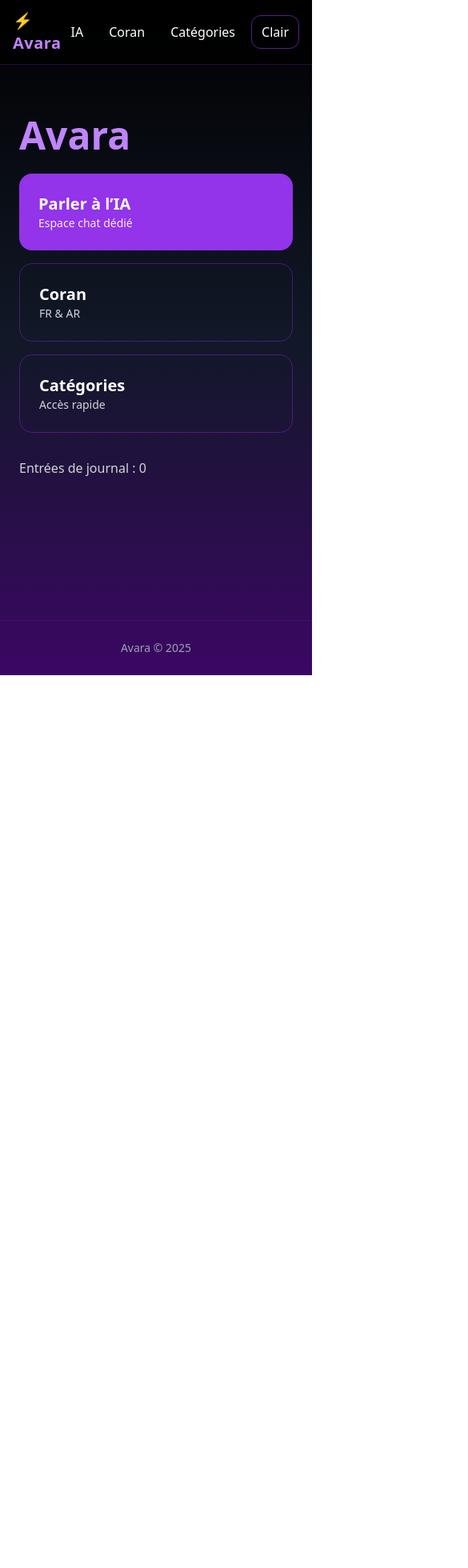
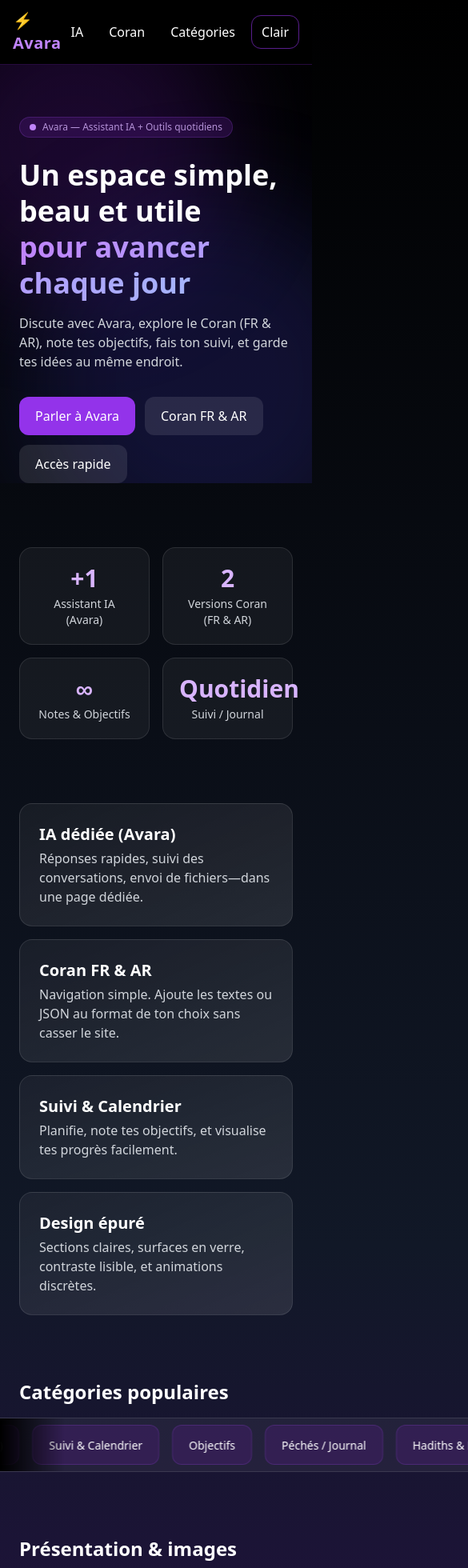
Before and after one commit to mirador647/masc-site, a Next.js app: page / in a window 390 px wide. Shown: the top 1960 px of the page at 80% size, 585 px wide, since content can reach past the window. Before the commit the page ends 844 px from the top, so only its background shows below. Built offline with nearby package versions, Linux system fonts and the light colour scheme.

Commit message:
chore: set @ alias to src in next.config.js

```diff
--- a/src/app/page.tsx
+++ b/src/app/page.tsx
@@ -1,43 +1,80 @@
-"use client";
+// src/app/page.tsx
+export const revalidate = 0;
 export const dynamic = "force-dynamic";
-export const revalidate = 0;
 
+import Hero from "@/components/Hero";
+import Stats from "@/components/Stats";
+import Features from "@/components/Features";
+import AutoMarquee from "@/components/AutoMarquee";
+import Gallery from "@/components/Gallery";
 
-import { useEffect, useState } from "react";
-import Link from "next/link";
+export default function Page() {
+  return (
+    <div className="flex flex-col gap-20">
+      <Hero />
 
-export default function Home() {
-  const [count, setCount] = useState(0);
+      <section className="max-w-6xl mx-auto px-6">
+        <Stats />
+      </section>
 
-  useEffect(() => {
-    try {
-      const arr = JSON.parse(localStorage.getItem("journal:entries") || "[]");
-      setCount(Array.isArray(arr) ? arr.length : 0);
-    } catch {}
-  }, []);
+      <section className="max-w-6xl mx-auto px-6">
+        <Features />
+      </section>
 
-  return (
-    <main className="max-w-5xl mx-auto px-6 py-16">
-      <h1 className="text-5xl font-extrabold text-purple-400 mb-6">Avara</h1>
+      {/* Carrousel horizontal auto-défilant (pause au survol) */}
+      <section className="max-w-7xl mx-auto px-0">
+        <h2 className="px-6 text-2xl md:text-3xl font-bold mb-4">
+          Catégories populaires
+        </h2>
+        <AutoMarquee
+          items={[
+            { label: "Coran", href: "/quran" },
+            { label: "IA (Avara)", href: "/ai" },
+            { label: "Suivi & Calendrier", href: "/planner" },
+            { label: "Objectifs", href: "/goals" },
+            { label: "Péchés / Journal", href: "/sins" },
+            { label: "Hadiths & Notes", href: "/hadiths" },
+            { label: "Trackers", href: "/trackers" },
+            { label: "Catégories", href: "/categories" },
+          ]}
+        />
+      </section>
 
-      <div className="grid gap-4 md:grid-cols-3">
-        <Link href="/ai" className="rounded-2xl bg-purple-600 hover:bg-purple-700 px-6 py-6 text-white">
-          <div className="text-xl font-semibold">Parler à l’IA</div>
-          <div className="text-sm opacity-90">Espace chat dédié</div>
-        </Link>
+      {/* Section galerie pour insérer tes images / présentation */}
+      <section className="max-w-7xl mx-auto px-6">
+        <h2 className="text-2xl md:text-3xl font-bold mb-4">Présentation & images</h2>
+        <p className="text-gray-300 mb-6 max-w-3xl">
+          Ajoute ici une présentation de ton projet. Tu peux remplacer les vignettes
+          par tes images dans <code>/public/images/gallery/</code>. Clique sur une
+          vignette pour l’agrandir (ou remplace le lien par ce que tu veux).
+        </p>
+        <Gallery />
+      </section>
 
-        <Link href="/quran" className="rounded-2xl border border-purple-700/50 hover:bg-purple-700/10 px-6 py-6">
-          <div className="text-xl font-semibold">Coran</div>
-          <div className="text-sm text-gray-300">FR & AR</div>
-        </Link>
-
-        <Link href="/categories" className="rounded-2xl border border-purple-700/50 hover:bg-purple-700/10 px-6 py-6">
-          <div className="text-xl font-semibold">Catégories</div>
-          <div className="text-sm text-gray-300">Accès rapide</div>
-        </Link>
-      </div>
-
-      <div className="mt-8 text-gray-300">Entrées de journal : {count}</div>
-    </main>
+      {/* CTA final */}
+      <section className="max-w-6xl mx-auto px-6 pb-16">
+        <div className="rounded-2xl border border-white/10 p-8 md:p-12 bg-gradient-to-br from-purple-900/30 to-indigo-900/30">
+          <h3 className="text-2xl md:text-3xl font-bold mb-3">Prêt à démarrer ?</h3>
+          <p className="text-gray-300 mb-6">
+            Lance l’IA Avara, explore le Coran en FR/AR, planifie, note tes objectifs,
+            et avance pas à pas.
+          </p>
+          <div className="flex gap-3">
+            <a
+              href="/ai"
+              className="px-5 py-3 rounded-xl bg-purple-600 hover:bg-purple-500 transition font-medium"
+            >
+              Ouvrir Avara
+            </a>
+            <a
+              href="/categories"
+              className="px-5 py-3 rounded-xl bg-white/10 hover:bg-white/20 transition font-medium"
+            >
+              Explorer les catégories
+            </a>
+          </div>
+        </div>
+      </section>
+    </div>
   );
 }
--- a/src/app/quran/page.tsx
+++ b/src/app/quran/page.tsx
@@ -1,50 +1,48 @@
-"use client";
+// src/app/quran/page.tsx
+export const revalidate = 0;
 export const dynamic = "force-dynamic";
-export const revalidate = 0;
-
-import { useEffect, useState } from "react";
-
-type Verse = { number: number; text: string };
-
-async function load(lang: "ar" | "fr", sura: number): Promise<Verse[]> {
-  const res = await fetch(`/quran/${lang}/${sura}.json`, { cache: "no-store" });
-  if (!res.ok) return [];
-  return res.json();
-}
 
 export default function QuranPage() {
-  const [lang, setLang] = useState<"ar" | "fr">("fr");
-  const [sura, setSura] = useState(1);
-  const [verses, setVerses] = useState<Verse[]>([]);
-  const [loading, setLoading] = useState(false);
+  return (
+    <section className="max-w-5xl mx-auto px-6 py-10">
+      <h1 className="text-3xl md:text-4xl font-extrabold mb-4">
+        Coran — Français & Arabe
+      </h1>
+      <p className="text-gray-300 max-w-2xl">
+        Choisis la version. Tu peux plus tard brancher un JSON, un fichier texte
+        ou une API — la structure du site restera stable.
+      </p>
 
-  useEffect(() => {
-    setLoading(true);
-    load(lang, sura).then(setVerses).finally(() => setLoading(false));
-  }, [lang, sura]);
+      <div className="grid md:grid-cols-2 gap-4 mt-8">
+        <a
+          href="/quran/fr"
+          className="rounded-2xl border border-white/10 bg-gradient-to-br from-white/5 to-white/10 p-6 hover:bg-white/10 transition"
+        >
+          <h2 className="text-xl font-semibold mb-1">Coran — Français</h2>
+          <p className="text-gray-300 text-sm">
+            Traduction française (texte clair). Navigation par sourates.
+          </p>
+        </a>
 
-  return (
-    <main className="max-w-5xl mx-auto px-4 py-10">
-      <h1 className="text-4xl font-bold text-purple-400 mb-6">Coran</h1>
-      <div className="flex flex-wrap gap-3 mb-6">
-        <select value={lang} onChange={(e)=>setLang(e.target.value as "ar"|"fr")} className="bg-black/50 border border-purple-700/40 rounded-xl px-3 py-2">
-          <option value="fr">Français</option>
-          <option value="ar">Arabe</option>
-        </select>
-        <input type="number" min={1} max={114} value={sura} onChange={(e)=>setSura(Number(e.target.value))}
-          className="w-28 bg-black/50 border border-purple-700/40 rounded-xl px-3 py-2" />
+        <a
+          href="/quran/ar"
+          className="rounded-2xl border border-white/10 bg-gradient-to-br from-white/5 to-white/10 p-6 hover:bg-white/10 transition"
+        >
+          <h2 className="text-xl font-semibold mb-1">القرآن — عربي</h2>
+          <p className="text-gray-300 text-sm">
+            Texte arabe. Support du sens de lecture RTL possible.
+          </p>
+        </a>
       </div>
 
-      {loading ? <p className="text-gray-400">Chargement…</p> : (
-        <div className="space-y-3">
-          {verses.length === 0 && <p className="text-gray-400">Ajoute les fichiers JSON dans <code>/public/quran/{`{ar|fr}`}/{`{1..114}`}.json</code>.</p>}
-          {verses.map(v => (
-            <div key={v.number} className="border border-purple-700/30 rounded-xl p-3 bg-black/40">
-              <span className="text-purple-300 mr-2">{v.number}.</span>{v.text}
-            </div>
-          ))}
-        </div>
-      )}
-    </main>
+      <div className="mt-10 text-sm text-gray-400">
+        <p>
+          Astuce : place tes ressources dans <code>/public/quran/fr/</code> et{" "}
+          <code>/public/quran/ar/</code> (JSON ou textes), puis fais des pages{" "}
+          <code>src/app/quran/fr/page.tsx</code> et <code>src/app/quran/ar/page.tsx</code>
+          qui lisent ces fichiers via <code>fetch("/quran/...")</code>.
+        </p>
+      </div>
+    </section>
   );
 }
--- /dev/null
+++ b/src/components/AutoMarquee.tsx
@@ -0,0 +1,68 @@
+// src/components/AutoMarquee.tsx
+"use client";
+
+import { useEffect, useRef, useState } from "react";
+
+type Item = { label: string; href: string };
+
+export default function AutoMarquee({ items }: { items: Item[] }) {
+  const containerRef = useRef<HTMLDivElement>(null);
+  const [paused, setPaused] = useState(false);
+
+  useEffect(() => {
+    const el = containerRef.current;
+    if (!el) return;
+
+    let x = 0;
+    let raf = 0;
+
+    const speed = 0.5; // px/frame
+    const totalWidth = el.scrollWidth / 2; // on duplique la liste
+
+    const step = () => {
+      if (!paused) {
+        x = (x + speed) % totalWidth;
+        el.style.transform = `translateX(${-x}px)`;
+      }
+      raf = requestAnimationFrame(step);
+    };
+
+    raf = requestAnimationFrame(step);
+    return () => cancelAnimationFrame(raf);
+  }, [paused]);
+
+  // on duplique pour la boucle infinie
+  const loop = [...items, ...items];
+
+  return (
+    <div
+      className="relative overflow-hidden border-y border-white/10 bg-white/5"
+      onMouseEnter={() => setPaused(true)}
+      onMouseLeave={() => setPaused(false)}
+    >
+      <div
+        ref={containerRef}
+        className="whitespace-nowrap flex"
+        style={{ willChange: "transform" }}
+        aria-label="Carrousel de catégories"
+      >
+        {loop.map((it, i) => (
+          <a
+            key={`${it.label}-${i}`}
+            href={it.href}
+            className="shrink-0 m-2"
+            tabIndex={0}
+          >
+            <div className="px-5 py-3 rounded-xl bg-purple-900/30 hover:bg-purple-800/40 transition border border-purple-500/20">
+              <span className="text-sm md:text-base font-medium">{it.label}</span>
+            </div>
+          </a>
+        ))}
+      </div>
+
+      {/* Ombres de bords pour le style */}
+      <div className="pointer-events-none absolute inset-y-0 left-0 w-20 bg-gradient-to-r from-black to-transparent" />
+      <div className="pointer-events-none absolute inset-y-0 right-0 w-20 bg-gradient-to-l from-black to-transparent" />
+    </div>
+  );
+}
--- a/src/components/Features.tsx
+++ b/src/components/Features.tsx
@@ -1,17 +1,39 @@
+// src/components/Features.tsx
+const features = [
+  {
+    title: "IA dédiée (Avara)",
+    desc:
+      "Réponses rapides, suivi des conversations, envoi de fichiers—dans une page dédiée.",
+  },
+  {
+    title: "Coran FR & AR",
+    desc:
+      "Navigation simple. Ajoute les textes ou JSON au format de ton choix sans casser le site.",
+  },
+  {
+    title: "Suivi & Calendrier",
+    desc:
+      "Planifie, note tes objectifs, et visualise tes progrès facilement.",
+  },
+  {
+    title: "Design épuré",
+    desc:
+      "Sections claires, surfaces en verre, contraste lisible, et animations discrètes.",
+  },
+];
+
 export default function Features() {
-  const features = [
-    { t: "IA dédiée", d: "Page IA séparée, animation d’écriture, pièces jointes, export." },
-    { t: "Suivi & Calendrier", d: "Enregistre, filtre, mini-calendrier, pont vers l’IA." },
-    { t: "Péchomètre", d: "Catégories, sévérité, repentance, streaks, export JSON." },
-  ];
   return (
-    <section className="max-w-6xl mx-auto px-6 py-12 grid md:grid-cols-3 gap-6">
-      {features.map((f, i) => (
-        <div key={i} className="bg-black/50 border border-purple-700/30 rounded-2xl p-6">
-          <div className="text-xl font-bold text-purple-300">{f.t}</div>
-          <div className="text-gray-300 mt-2">{f.d}</div>
+    <div className="grid md:grid-cols-2 gap-4">
+      {features.map((f) => (
+        <div
+          key={f.title}
+          className="rounded-2xl border border-white/10 bg-gradient-to-br from-white/5 to-white/10 p-6"
+        >
+          <h3 className="text-xl font-semibold mb-1">{f.title}</h3>
+          <p className="text-gray-300">{f.desc}</p>
         </div>
       ))}
-    </section>
+    </div>
   );
 }
--- /dev/null
+++ b/src/components/Gallery.tsx
@@ -0,0 +1,52 @@
+// src/components/Gallery.tsx
+"use client";
+
+import { useState } from "react";
+
+const images = [
+  "/images/gallery/1.jpg",
+  "/images/gallery/2.jpg",
+  "/images/gallery/3.jpg",
+  "/images/gallery/4.jpg",
+  "/images/gallery/5.jpg",
+  "/images/gallery/6.jpg",
+];
+
+function ImageTile({ src, index }: { src: string; index: number }) {
+  const [errored, setErrored] = useState(false);
+
+  if (errored) {
+    // Fallback si l'image n'existe pas encore
+    return (
+      <div className="group rounded-xl overflow-hidden border border-white/10 bg-white/5 grid place-items-center h-40 md:h-48">
+        <span className="text-gray-400 text-sm">/public{src} (à ajouter)</span>
+      </div>
+    );
+  }
+
+  return (
+    <a
+      href={src}
+      className="group rounded-xl overflow-hidden border border-white/10 bg-white/5 block"
+      title={`Galerie ${index + 1}`}
+    >
+      <img
+        src={src}
+        alt={`Galerie ${index + 1}`}
+        className="w-full h-40 md:h-48 object-cover group-hover:opacity-90 transition"
+        onError={() => setErrored(true)}
+        loading="lazy"
+      />
+    </a>
+  );
+}
+
+export default function Gallery() {
+  return (
+    <div className="grid grid-cols-2 md:grid-cols-3 gap-3">
+      {images.map((src, idx) => (
+        <ImageTile key={src + idx} src={src} index={idx} />
+      ))}
+    </div>
+  );
+}
--- a/src/components/Hero.tsx
+++ b/src/components/Hero.tsx
@@ -1,31 +1,50 @@
-"use client";
-import { motion } from "framer-motion";
-import Link from "next/link";
-
+// src/components/Hero.tsx
 export default function Hero() {
   return (
     <section className="relative overflow-hidden">
-      <div className="pointer-events-none absolute -top-32 -left-32 w-[40rem] h-[40rem] rounded-full bg-purple-700/15 blur-3xl" />
-      <div className="pointer-events-none absolute -bottom-40 -right-20 w-[35rem] h-[35rem] rounded-full bg-fuchsia-700/15 blur-3xl" />
-      <div className="max-w-6xl mx-auto px-6 py-20 md:py-28 text-center">
-        <motion.h1 initial={{ opacity: 0, y: -12 }} animate={{ opacity: 1, y: 0 }} transition={{ duration: 0.45 }}
-          className="text-5xl md:text-6xl font-extrabold tracking-tight">
-          <span className="text-white">Avara — </span>
-          <span className="text-purple-400 drop-shadow-[0_0_20px_rgba(168,85,247,0.6)]">organisé & clair</span>
-        </motion.h1>
-        <motion.p initial={{ opacity: 0 }} animate={{ opacity: 1 }} transition={{ delay: 0.15 }}
-          className="mt-5 text-lg md:text-xl text-gray-300 max-w-3xl mx-auto">
-          Planifie, note, suis. Une page IA dédiée t’accompagne quand tu en as besoin.
-        </motion.p>
-        <motion.div initial={{ opacity: 0, y: 12 }} animate={{ opacity: 1, y: 0 }} transition={{ delay: 0.3 }}
-          className="mt-9 flex items-center justify-center gap-3">
-          <Link href="/ai" className="px-5 py-3 rounded-xl bg-purple-600 hover:bg-purple-700 transition shadow-lg shadow-purple-700/30">
-            Page IA
-          </Link>
-          <Link href="/categories" className="px-5 py-3 rounded-xl border border-purple-600/60 hover:bg-purple-600/10 transition">
-            Catégories
-          </Link>
-        </motion.div>
+      <div className="absolute inset-0 pointer-events-none">
+        <div className="absolute -top-24 -left-24 w-96 h-96 rounded-full bg-purple-700/20 blur-3xl" />
+        <div className="absolute -bottom-24 -right-24 w-[28rem] h-[28rem] rounded-full bg-indigo-700/20 blur-3xl" />
+      </div>
+
+      <div className="relative max-w-6xl mx-auto px-6 pt-16 md:pt-24">
+        <span className="inline-flex items-center gap-2 text-xs md:text-sm text-purple-300/80 bg-purple-900/30 border border-purple-500/20 rounded-full px-3 py-1">
+          <span className="inline-block w-2 h-2 rounded-full bg-purple-400" />
+          Avara — Assistant IA + Outils quotidiens
+        </span>
+
+        <h1 className="mt-6 text-4xl md:text-6xl font-extrabold leading-tight">
+          Un espace simple, beau et utile<br />
+          <span className="text-transparent bg-clip-text bg-gradient-to-r from-purple-400 to-indigo-300">
+            pour avancer chaque jour
+          </span>
+        </h1>
+
+        <p className="mt-4 text-gray-300 max-w-2xl">
+          Discute avec Avara, explore le Coran (FR & AR), note tes objectifs,
+          fais ton suivi, et garde tes idées au même endroit.
+        </p>
+
+        <div className="mt-8 flex flex-wrap gap-3">
+          <a
+            href="/ai"
+            className="px-5 py-3 rounded-xl bg-purple-600 hover:bg-purple-500 transition font-medium"
+          >
+            Parler à Avara
+          </a>
+          <a
+            href="/quran"
+            className="px-5 py-3 rounded-xl bg-white/10 hover:bg-white/20 transition font-medium"
+          >
+            Coran FR & AR
+          </a>
+          <a
+            href="/categories"
+            className="px-5 py-3 rounded-xl bg-white/10 hover:bg-white/20 transition font-medium"
+          >
+            Accès rapide
+          </a>
+        </div>
       </div>
     </section>
   );
--- /dev/null
+++ b/src/components/Stats.tsx
@@ -0,0 +1,25 @@
+// src/components/Stats.tsx
+const items = [
+  { k: "+1", v: "Assistant IA (Avara)" },
+  { k: "2", v: "Versions Coran (FR & AR)" },
+  { k: "∞", v: "Notes & Objectifs" },
+  { k: "Quotidien", v: "Suivi / Journal" },
+];
+
+export default function Stats() {
+  return (
+    <div className="grid grid-cols-2 md:grid-cols-4 gap-4">
+      {items.map((it) => (
+        <div
+          key={it.v}
+          className="rounded-2xl border border-white/10 bg-white/5 p-5 text-center"
+        >
+          <div className="text-3xl md:text-4xl font-extrabold text-purple-300">
+            {it.k}
+          </div>
+          <div className="text-sm text-gray-300 mt-1">{it.v}</div>
+        </div>
+      ))}
+    </div>
+  );
+}
```
